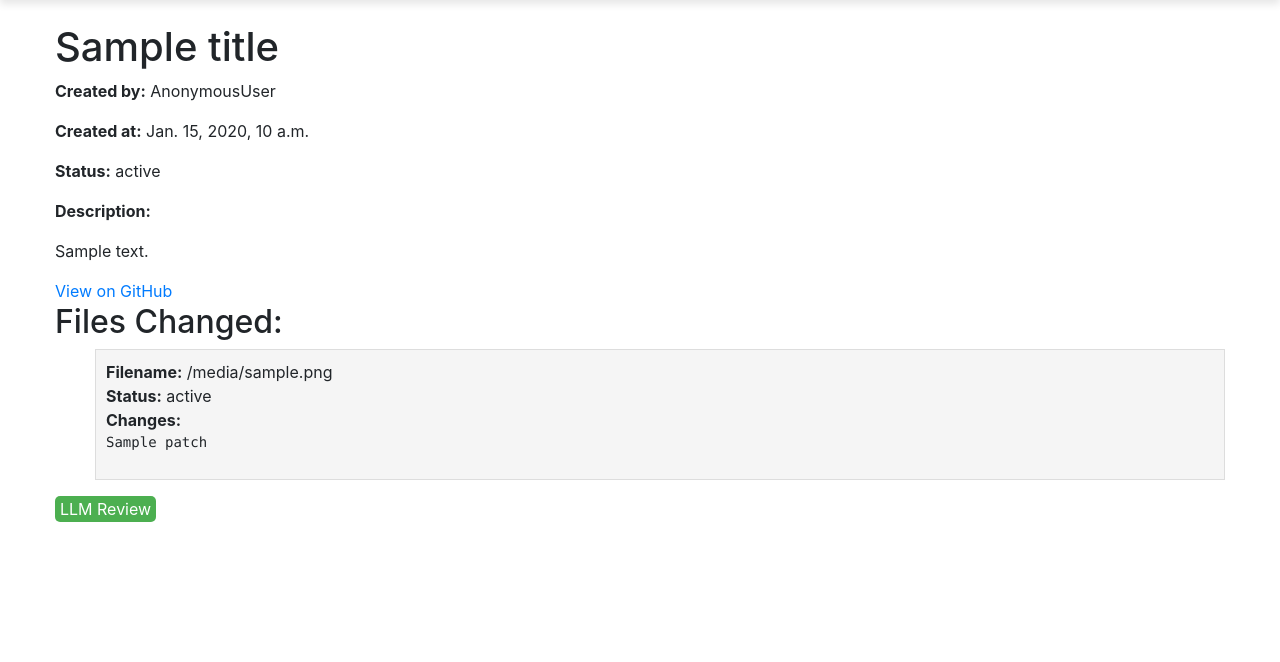
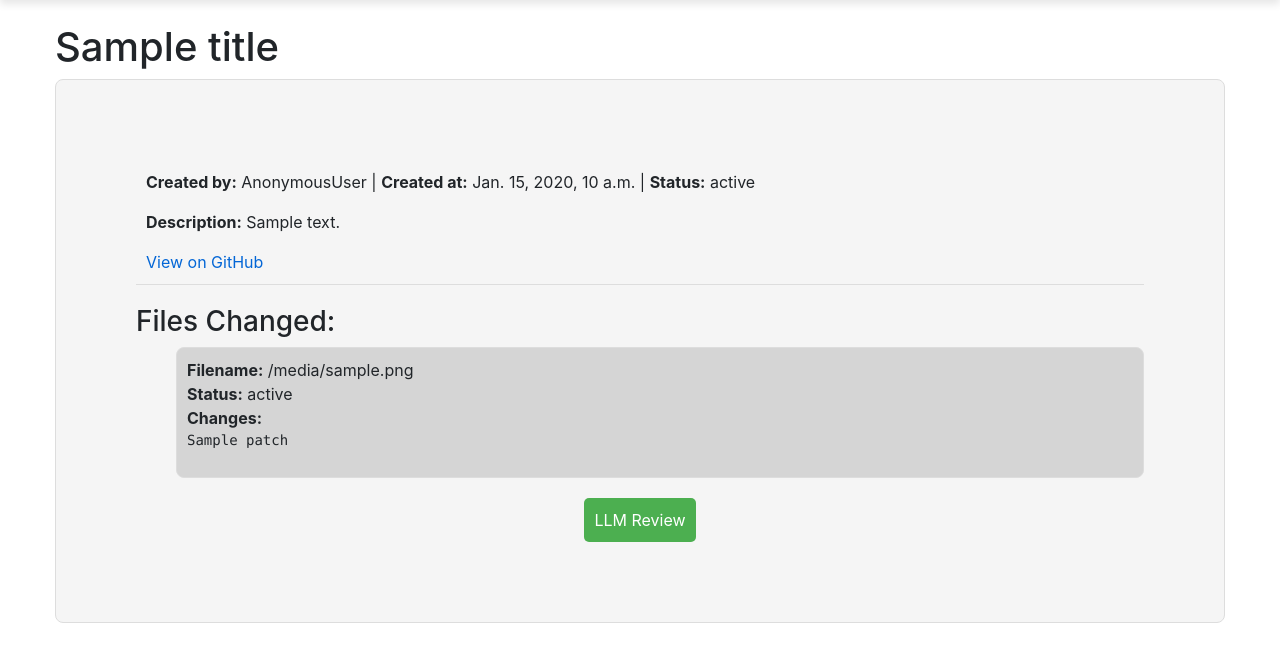
Before and after one commit to naikaa/scorpio-code-review, a Django app: template codebotapp/templates/pull_request_detail.html in a window 1280 px wide. Shown: the part 77-739 px from the top of the page. Run offline with Django 5.2, Linux system fonts and the light colour scheme; the template is opened without the code that fills it: most values are stand-ins (such as "Sample title", 1, 10 or a date in 2020); some libraries are stand-ins or nearby versions.

Commit message:
css changes for better ui

```diff
--- a/codebotapp/templates/pull_request_detail.html
+++ b/codebotapp/templates/pull_request_detail.html
@@ -8,17 +8,17 @@
         <p>{{ error }}</p>
     {% else %}
         <h1>{{ title }}</h1>
-        <p><strong>Created by:</strong> {{ user }}</p>
-        <p><strong>Created at:</strong> {{ created_at }}</p>
-        <p><strong>Status:</strong> {{ state }}</p>
-        <p><strong>Description:</strong></p>
-        <p>{{ body }}</p>
-        <a href="{{ html_url }}" target="_blank">View on GitHub</a>
+        <ul style ="background-color: #f5f5f5; border: 1px solid #ddd; border-radius: 8px; padding: 80px;">
+            <div style=" border-bottom: 1px solid #ddd; padding:10px;margin-bottom: 20px;">
+                <p><strong>Created by:</strong> {{ user }} | <strong>Created at:</strong> {{ created_at }} | <strong>Status:</strong> {{ state }}</p>
+                <p><strong>Description:</strong> {{ body }}</p>
+                <a href="{{ html_url }}" target="_blank" style="text-decoration: none; color: #0366d6;">View on GitHub</a>
+            </div>
 
-        <h2>Files Changed:</h2>
+        <h3>Files Changed:</h3>
         <ul>
             {% for file in files_changed %}
-                <li  style ="background-color: #f5f5f5; border: 1px solid #ddd;">
+                <li  style ="background-color: #d5d5d5; border: 1px solid #ddd;border-radius: 8px; margin-bottom: 20px;">
                     <strong>Filename:</strong> {{ file.filename }} <br>
                     <strong>Status:</strong> {{ file.status }} <br>
                     <strong>Changes:</strong>
@@ -27,11 +27,18 @@
             {% endfor %}
         </ul>
 
+
+
          <!-- Button to call llm_review -->
         <form action="{% url 'llm_review'%}" method="post">
             {% csrf_token %}
             <input type="hidden" name="pull_request_id" value="{{ pull_request_id }}">
-            <button type="submit">LLM Review</button>
+            <div style="display: flex; justify-content: center; align-items: center;">
+
+            <button type="submit" style ="padding: 10px;">LLM Review</button>
+        </div>
         </form>
+
+        </ul>
     {% endif %}
 {% endblock %}
```
